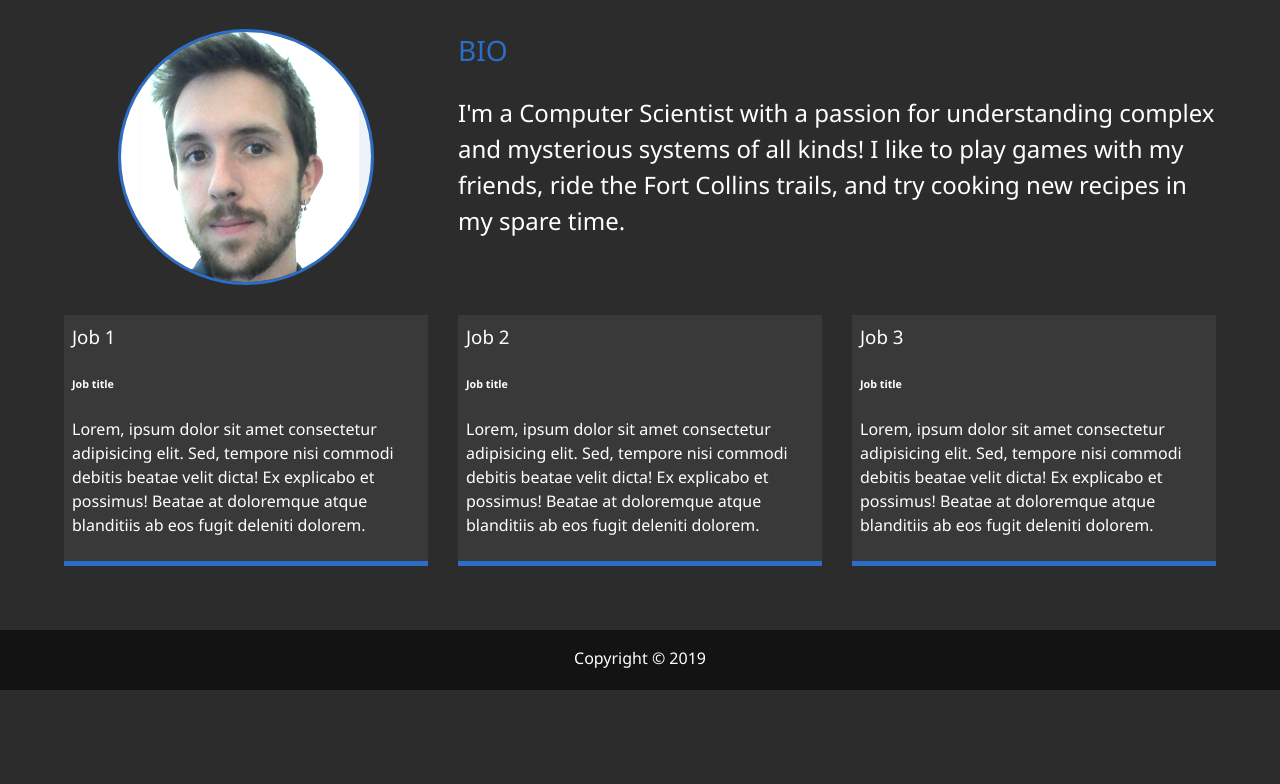
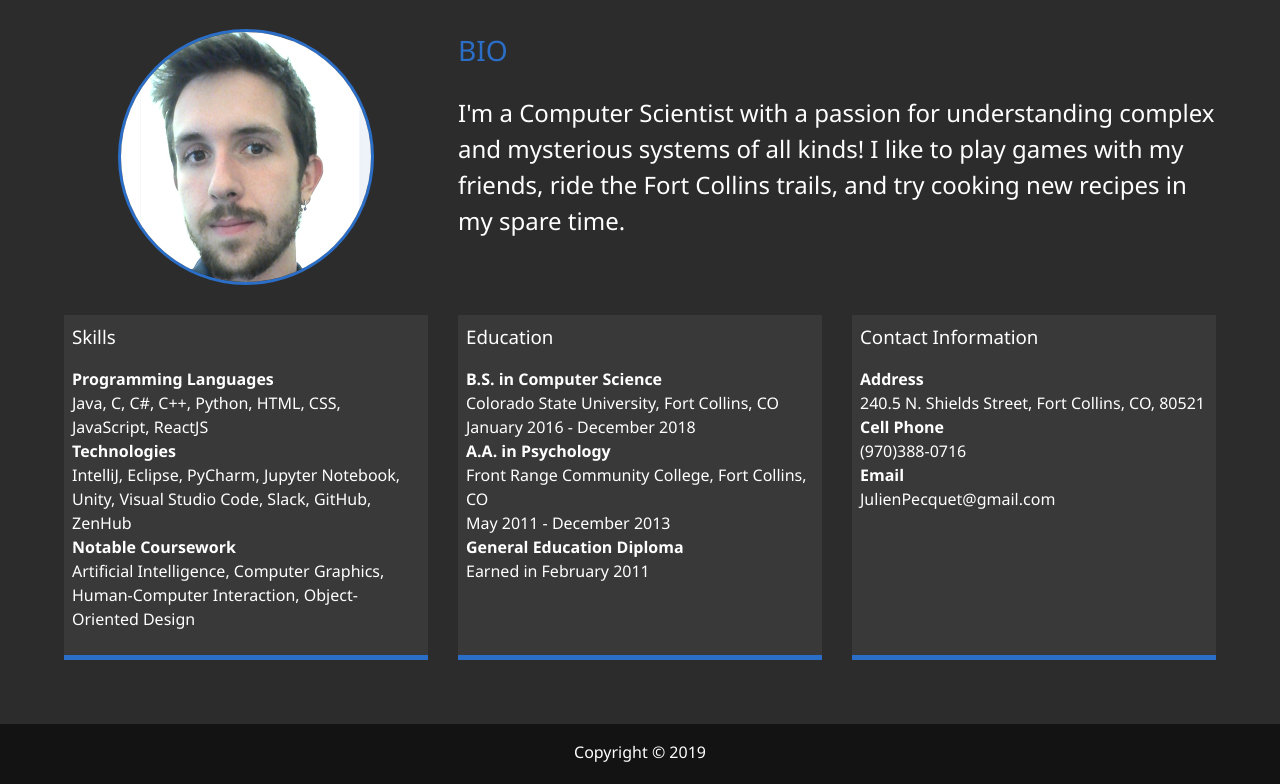
Before and after one commit to jjpk1123/portfolio, a website: page dist/about.html in a window 1280 px wide. Shown: the part 253-1037 px from the top of the page. Before the commit the page ends 943 px from the top, so only its background shows below. Drawn offline with Linux system fonts and the light colour scheme.

Commit message:
Finished biography page, deleted contact page (part of biography now), updated menu to reflect contact page deletion.

```diff
--- a/scss/_mobile.scss
+++ b/scss/_mobile.scss
@@ -56,9 +56,9 @@
         grid-template-areas:
             'bioimage'
             'bio'
-            'job1'
-            'job2'
-            'job3';
+            'skills'
+            'edu'
+            'contact';
 
         grid-template-columns: 1fr;
     }
--- a/scss/main.scss
+++ b/scss/main.scss
@@ -86,7 +86,7 @@ main{
     grid-gap: 30px; //Spacing
     grid-template-areas:  //Exclaiming the grid format
     'bioimage bio bio'
-    'job1 job2 job3';
+    'skills edu contact';
     grid-template-columns: repeat(3, 1fr); //Sizing for each part
 
 
@@ -103,16 +103,16 @@ main{
         font-size: 1.5rem;
     }
 
-    .job-1 {
-        grid-area: job1;
+    .skills {
+        grid-area: skills;
     }
 
-    .job-2 {
-        grid-area: job2;
+    .education {
+        grid-area: edu;
     }
 
-    .job-3 {
-        grid-area: job3;
+    .contact {
+        grid-area: contact;
     }
 
     .job {
```
Also changed, not shown: dist/about.html, dist/css/main.css, dist/index.html, dist/work.html.
